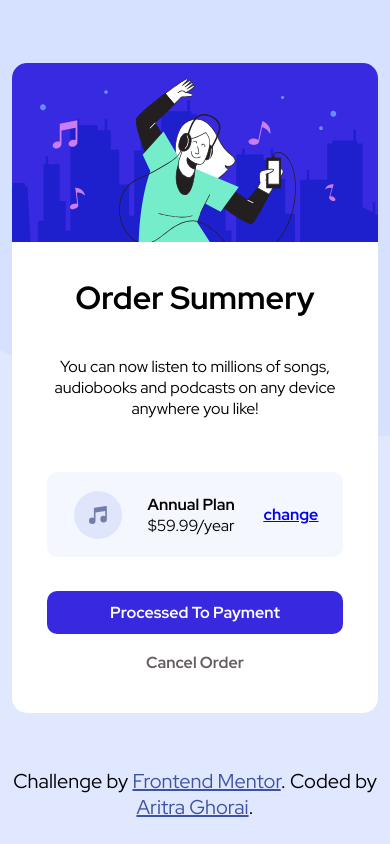
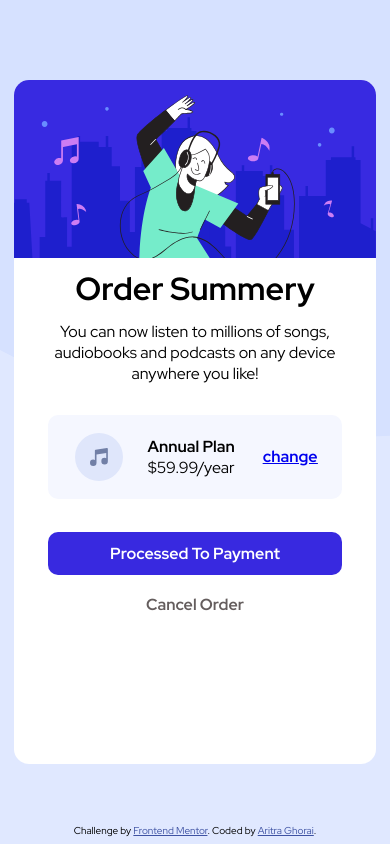
Before and after one commit to aritraghorai/Order-summary-component, a plain HTML site: page index.html in a window 390 px wide. Drawn offline with Linux system fonts and the light colour scheme.

Commit message:
add responsiveness

```diff
--- a/Style/style.scss
+++ b/Style/style.scss
@@ -11,14 +11,17 @@ $Dark_blue: hsl(223, 47%, 23%);
 *{
     box-sizing: border-box;
     font-family: 'Red Hat Display';
+    margin: 0;
+    padding: 0;
 }
 body{
     background-image: url(/images/pattern-background-desktop.svg);
     background-repeat:repeat-x;
     background-color: hsl(225, 100%, 94%);
+    overflow: hidden;
 }
 .container{
-    height: 90vh;
+    height: 100vh;
     display: flex;
     justify-content: center;
     align-items: center;
@@ -28,7 +31,7 @@ body{
     width: 27%;
     border-radius: 15px;
     overflow: hidden;
-    height: 77vh;
+    height: 70vh;
     background-color: white;
     text-align: center;
 
@@ -44,7 +47,7 @@ body{
     margin: -2px;
 }
 .order-summery{
-    padding: 15px;
+    padding: 3%;
     font-weight: bolder;
 }
 .order-description{
@@ -59,7 +62,7 @@ body{
     justify-content: space-evenly;
     align-items: center;
     background-color: $Very_pale_blue;
-    margin: 9% 10% ;
+    margin: 3% 10% ;
     padding: 5%;
 
     border-radius: 10px;
@@ -102,17 +105,6 @@ body{
     margin-top: -4%;
     color: rgb(100, 93, 93);
 }
-@media (max-width:1200px) {
-    .order{
-        width: 29%;
-    }
-
-}
-@media (max-width:1000px) {
-    .order{
-        width: 45%;
-    }
-}
 @media (max-width:800px) {
     .order{
         width: 50%;
@@ -124,26 +116,31 @@ body{
     }
 }
 @media (max-width:600px) {
+
     .order{
         width: 80%;
+        height: 92%;
+        overflow: hidden;
     }
 }
 @media (max-width:480px) {
     .order{
-        width: 98%;
-    }
-    @media(max-height:620px) {
-        .order{
-            height: 95%;
-        }
-    }
-    @media(max-height:550px) {
-        .container{
-            overflow-x: scroll;
-        }
-        .order{
-            height: 100vh;
-        }
+        width: 93%;
+        height: 81vh;
     }
 
 }
+@media (max-width:360px) {
+    .order{
+        width: 83%;
+        height: 80vh;
+    }
+
+}
+@media (max-width:320px) {
+    .order{
+        width: 94%;
+        height: 87vh;
+    }
+
+}
--- a/index.html
+++ b/index.html
@@ -13,9 +13,10 @@
   <!-- Feel free to remove these styles or customise in your own stylesheet 👍 -->
   <style>
     .attribution {
-      font-size: 20px;
+      font-size: 10px;
       text-align: center;
       display: block;
+      margin-top: -20px;
     }
 
     .attribution a {
```
Also changed, not shown: Style/style.css, 1 other file.
